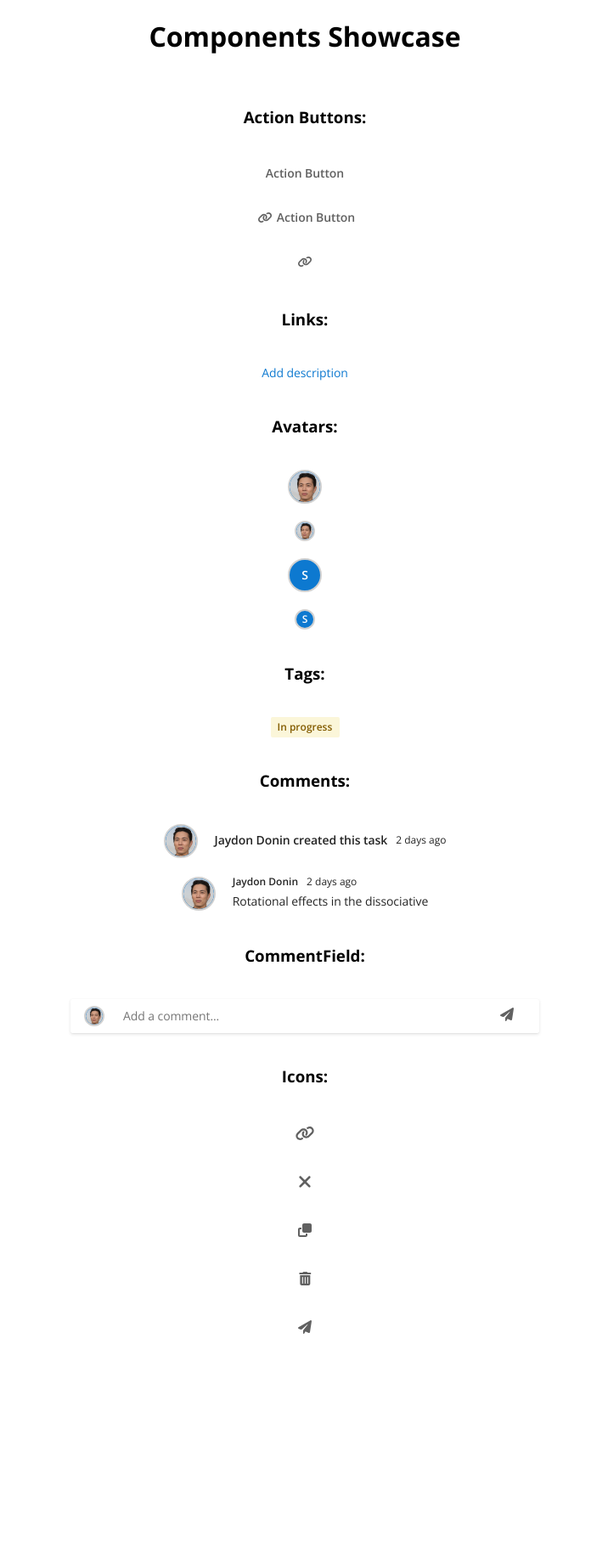
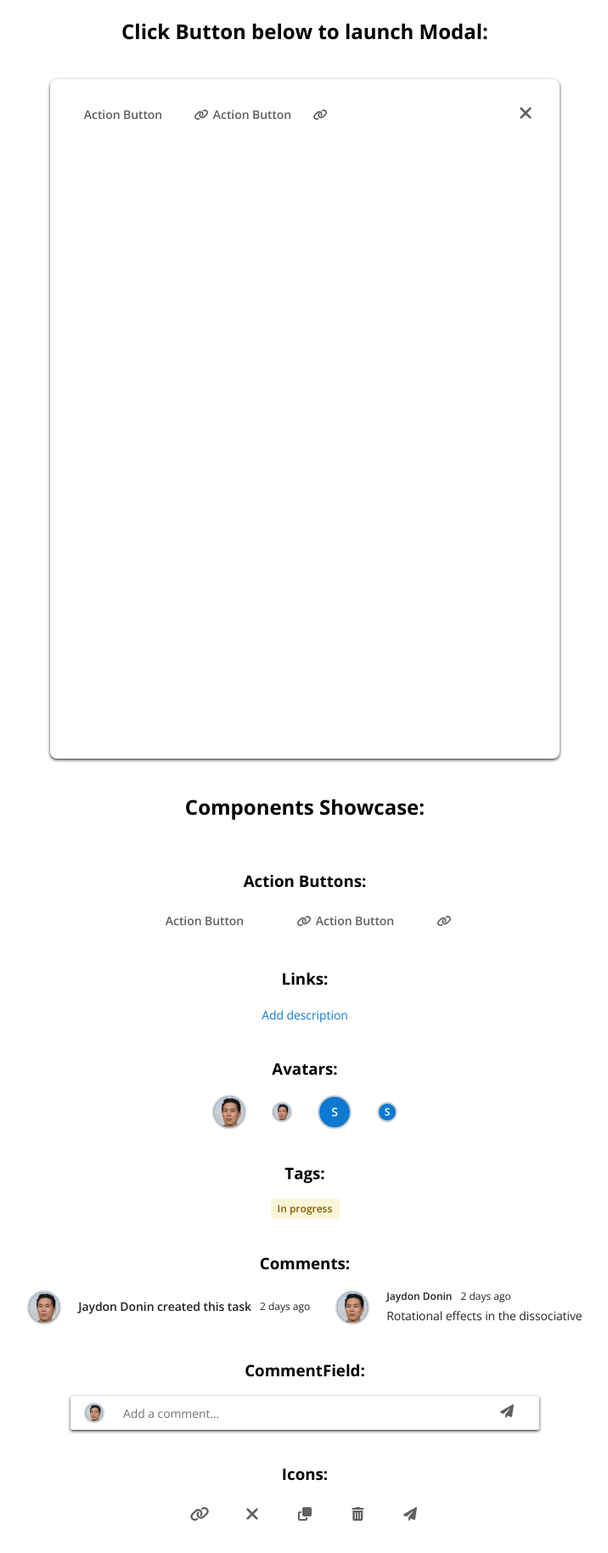
Before and after one commit to antisocrates/atypon-assignment, a Next.js app: page / in a window 1280 px wide. Shown: the top 1828 px of the page at 85% size, without its empty margins (281-997 px from the left). Before the commit the page ends 1647 px from the top, so only its background shows below. Built offline with nearby package versions, Linux system fonts and the light colour scheme.

Commit message:
modal-card

```diff
--- a/components/action-button/action-button.module.css
+++ b/components/action-button/action-button.module.css
@@ -14,7 +14,7 @@
     transition: all 0.5s;
 }
 
-.actionButton:focus {
+.actionButton:hover {
     background-color: var(--gray-50);
 }
 
--- a/components/modal-card/modal-card.component.tsx
+++ b/components/modal-card/modal-card.component.tsx
@@ -1,5 +1,7 @@
 import React from 'react';
 import styles from './modal-card.module.css';
+import {ActionButton, ActionButtonTypes} from "../action-button/action-button.component";
+import {Close, Link} from "../icons";
 
 export interface ModalCardProps {
     avatar: React.ReactNode;
@@ -8,8 +10,13 @@ export interface ModalCardProps {
 
 export const ModalCard: React.FC<ModalCardProps> = ({avatar,placeholder}) => {
     return (
-        <div className={styles.modalCard}>
-
+        <div className={`${styles.modalCard} default-box-shadow`}>
+            <div className={styles.modalButtonGroup}>
+                <ActionButton buttonText={"Action Button"} buttonType={ActionButtonTypes.flat} icon={<Link/>} action={() => {}}/>
+                <ActionButton buttonText={"Action Button"} buttonType={ActionButtonTypes.flatWithIcon} icon={<Link/>} action={() => {}}/>
+                <ActionButton buttonText={"Action Button"} buttonType={ActionButtonTypes.iconOnly} icon={<Link/>} action={() => {}}/>
+                <i className={"icon"} style={{marginLeft: "auto"}}><Close/></i>
+            </div>
         </div>
     )
 }
--- a/components/modal-card/modal-card.module.css
+++ b/components/modal-card/modal-card.module.css
@@ -1,3 +1,15 @@
 .modalCard {
+    width: 600px;
+    height: 800px;
+    background: var(--white);
+    border-radius: 8px;
+    padding: 24px;
+}
 
+.modalButtonGroup {
+    display: flex;
+    flex-direction: row;
+    gap: 5px;
+    align-items: center;
+    justify-content: start;
 }
--- a/pages/index.tsx
+++ b/pages/index.tsx
@@ -8,6 +8,7 @@ import avatar2 from "../public/avatar-2.jpg";
 import {Tag} from "../components/tag/tag.component";
 import {Comment, CommentTypes} from "../components/comment/comment.component";
 import {CommentField} from "../components/comment-field/comment-field.component";
+import {ModalCard} from "../components/modal-card/modal-card.component";
 
 const Home: NextPage = () => {
     return (
@@ -17,42 +18,66 @@ const Home: NextPage = () => {
                 <meta name="description" content="Atypon's frontend engineering assignment"/>
             </Head>
 
-            <main>
-                <div className={"container"}>
-                    <h1>Components Showcase</h1>
+            <main className={"container"}>
+                <h2 style={{textAlign: "center"}}>Click Button below to launch Modal:</h2>
 
-                    <h3>Action Buttons:</h3>
+                <ModalCard/>
+
+                <h2 style={{textAlign: "center"}}>Components Showcase:</h2>
+
+                <section>
+                    <h3 style={{textAlign: "center"}}>Action Buttons:</h3>
+                    <div className={"flex-row"}>
                         <ActionButton buttonText={"Action Button"} buttonType={ActionButtonTypes.flat} icon={<Link/>} action={() => {}}/>
                         <ActionButton buttonText={"Action Button"} buttonType={ActionButtonTypes.flatWithIcon} icon={<Link/>} action={() => {}}/>
                         <ActionButton buttonText={"Action Button"} buttonType={ActionButtonTypes.iconOnly} icon={<Link/>} action={() => {}}/>
+                    </div>
+                </section>
 
-                    <h3>Links:</h3>
+                <section>
+                    <h3 style={{textAlign: "center"}}>Links:</h3>
                     <LinkComponent href={"https://www.atypon.com/"} linkText={"Add description"}/>
+                </section>
 
-                    <h3>Avatars:</h3>
+                <section>
+                    <h3 style={{textAlign: "center"}}>Avatars:</h3>
+                    <div className={"flex-row"}>
                         <Avatar avatarSize={AvatarSizes.large} avatarText={"Socrates"} photoURL={avatar2}/>
                         <Avatar avatarSize={AvatarSizes.small} avatarText={"Socrates"} photoURL={avatar2}/>
                         <Avatar avatarSize={AvatarSizes.large} avatarText={"Socrates"}/>
                         <Avatar avatarSize={AvatarSizes.small} avatarText={"Socrates"}/>
+                    </div>
+                </section>
 
-                    <h3>Tags:</h3>
+                <section>
+                    <h3 style={{textAlign: "center"}}>Tags:</h3>
                     <Tag tagText={"In progress"}/>
+                </section>
 
-                    <h3>Comments:</h3>
+                <section>
+                    <h3 style={{textAlign: "center"}}>Comments:</h3>
+                    <div className={"flex-row"}>
                         <Comment avatar={<Avatar avatarSize={AvatarSizes.large} avatarText={"Socrates"} photoURL={avatar2}/>} user={"Jaydon Donin"} age={2} commentType={CommentTypes.notice}/>
                         <Comment avatar={<Avatar avatarSize={AvatarSizes.large} avatarText={"Socrates"} photoURL={avatar2}/>} user={"Jaydon Donin"} age={2} commentType={CommentTypes.post} content={"Rotational effects in the dissociative"}/>
+                    </div>
+                </section>
 
-                    <h3>CommentField:</h3>
+                <section>
+                    <h3 style={{textAlign: "center"}}>CommentField:</h3>
                     <CommentField avatar={<Avatar avatarSize={AvatarSizes.small} avatarText={"Socrates"} photoURL={avatar2}/>} placeholder={"Add a comment..."}/>
+                </section>
 
-                    <h3>Icons:</h3>
-                    <div className={"icon"}><Link/></div>
-                    <div className={"icon"}><Close/></div>
-                    <div className={"icon"}><Copy/></div>
-                    <div className={"icon"}><Delete/></div>
-                    <div className={"icon"}><Send/></div>
+                <section>
+                    <h3 style={{textAlign: "center"}}>Icons:</h3>
+                    <div className={"flex-row"}>
+                        <i className={"icon"}><Link/></i>
+                        <i className={"icon"}><Close/></i>
+                        <i className={"icon"}><Copy/></i>
+                        <i className={"icon"}><Delete/></i>
+                        <i className={"icon"}><Send/></i>
+                    </div>
+                </section>
 
-                </div>
             </main>
         </div>
     )
--- a/styles/common.css
+++ b/styles/common.css
@@ -1,5 +1,6 @@
 .default-box-shadow {
-    box-shadow: 0 0.3px 0.9px rgba(0, 0, 0, 0.07), 0 1.6px 3.6px rgba(0, 0, 0, 0.11);
+    /*box-shadow: 0 0.3px 0.9px rgba(0, 0, 0, 0.07), 0 1.6px 3.6px rgba(0, 0, 0, 0.11);*/
+    box-shadow: 0 0.3px 0.9px rgba(0, 0, 0, 0.07), 0 1.6px 3.6px rgba(0, 0, 0, 0.8);
 }
 
 .container {
@@ -32,3 +33,17 @@
 .icon:active svg {
     color: var(--accent);
 }
+
+.flex-row {
+    display: flex;
+    justify-content: center;
+    align-items: center;
+    flex-direction: row;
+    gap: 30px;
+    width: 100%;
+    flex: 1 0 auto;
+}
+
+.flex-row > * {
+    flex: 1 0 auto;
+}
```
Lines whose indentation alone changed are shown as unchanged.
